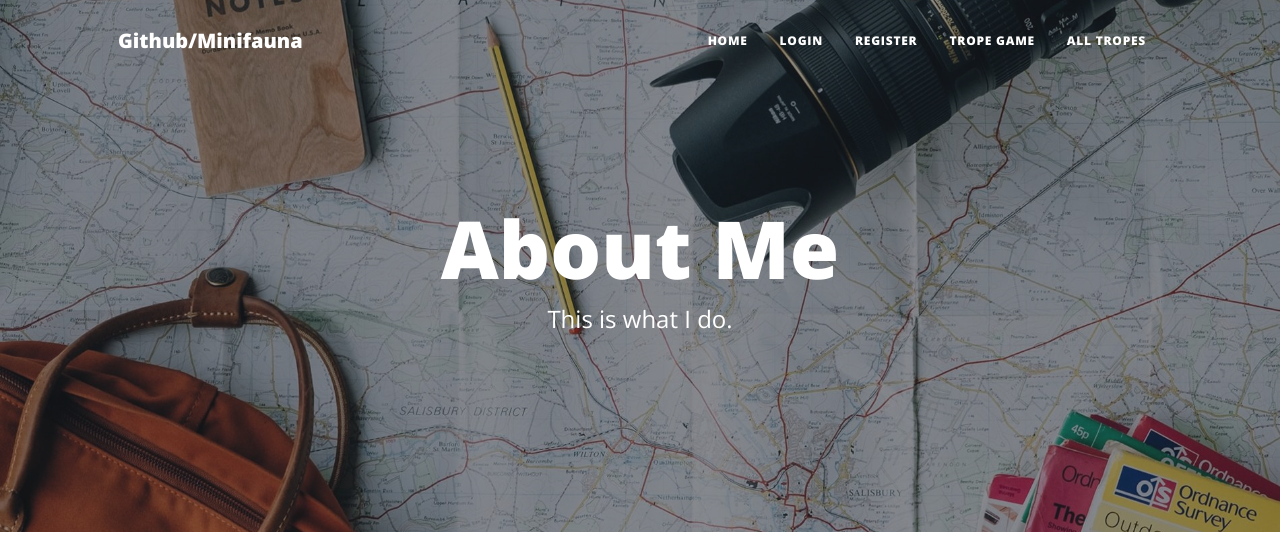
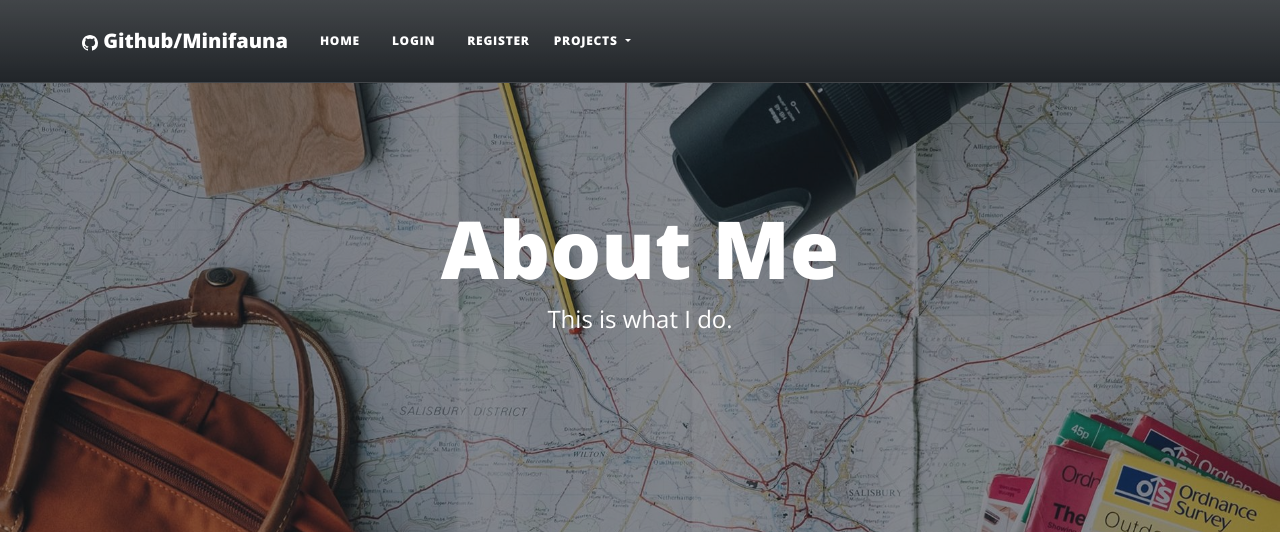
Before and after one commit to Minifauna/d71dp, a Flask app: page /about in a window 1280 px wide. Shown: the top 536 px of the page. Run offline with Flask 3, Linux system fonts and the light colour scheme; some libraries are stand-ins or nearby versions.

Commit message:
update header - prepare for future expansion of project pages with dropdowns/ends, add bones of morse code translator for later

```diff
--- a/main.py
+++ b/main.py
@@ -14,6 +14,7 @@ import os
 from dotenv import load_dotenv, dotenv_values
 import pandas as pd
 import re
+from projects import translation
 
 load_dotenv()
 
@@ -282,4 +283,4 @@ def contact():
 
 
 if __name__ == "__main__":
-    app.run(debug=False)
+    app.run(debug=True)
--- a/templates/header.html
+++ b/templates/header.html
@@ -1,113 +1,102 @@
 <!DOCTYPE html>
 <html lang="en">
+
 <head>
   <meta charset="utf-8" />
-    <meta
-      name="viewport"
-      content="width=device-width, initial-scale=1, shrink-to-fit=no"
-    />
+  <meta name="viewport" content="width=device-width, initial-scale=1, shrink-to-fit=no" />
   <meta name="description" content="" />
   <meta name="author" content="" />
   <title>AlcesAlces</title>
   {% block styles %}
   <!-- Load Bootstrap-Flask CSS here -->
   {{ bootstrap.load_css() }}
-    <link
-      rel="icon"
-      type="image/x-icon"
-      href="{{ url_for('static', filename='assets/favicon.ico') }}"
-    />
+  <link rel="icon" type="image/x-icon" href="{{ url_for('static', filename='assets/favicon.ico') }}" />
   <!-- Font Awesome icons (free version)-->
-    <script
-      src="https://use.fontawesome.com/releases/v6.3.0/js/all.js"
-      crossorigin="anonymous"
-    ></script>
+  <script src="https://use.fontawesome.com/releases/v6.3.0/js/all.js" crossorigin="anonymous"></script>
   <!-- Google fonts-->
-    <link
-      href="https://fonts.googleapis.com/css?family=Lora:400,700,400italic,700italic"
-      rel="stylesheet"
-      type="text/css"
-    />
+  <link href="https://fonts.googleapis.com/css?family=Lora:400,700,400italic,700italic" rel="stylesheet"
+    type="text/css" />
   <link
     href="https://fonts.googleapis.com/css?family=Open+Sans:300italic,400italic,600italic,700italic,800italic,400,300,600,700,800"
-      rel="stylesheet"
-      type="text/css"
-    />
+    rel="stylesheet" type="text/css" />
   <!-- Core theme CSS (includes Bootstrap)-->
-    <link
-      href="{{ url_for('static', filename='css/styles.css') }}"
-      rel="stylesheet"
-    />
+  <link href="{{ url_for('static', filename='css/styles.css') }}" rel="stylesheet" />
   {% endblock %}
 </head>
+
 <body>
   <!-- Navigation-->
-    <nav class="navbar navbar-expand-lg navbar-light" id="mainNav">
-      <div class="container px-4 px-lg-5">
-        <a class="navbar-brand" href="https://github.com/Minifauna" target="_blank">Github/Minifauna</a>
-        <button
-          class="navbar-toggler"
-          type="button"
-          data-bs-toggle="collapse"
-          data-bs-target="#navbarResponsive"
-          aria-controls="navbarResponsive"
-          aria-expanded="false"
-          aria-label="Toggle navigation"
-        >
-          Menu
-          <i class="fas fa-bars"></i>
+
+  <nav class="navbar navbar-expand-lg navbar-dark bg-dark bg-gradient" id="mainNav">
+    <div class="container">
+      <a class="navbar-brand" href="https://github.com/Minifauna" target="_blank">
+        <svg xmlns="http://www.w3.org/2000/svg" width="16" height="16" fill="currentColor" class="bi bi-github"
+          viewBox="0 0 16 16">
+          <path
+            d="M8 0C3.58 0 0 3.58 0 8c0 3.54 2.29 6.53 5.47 7.59.4.07.55-.17.55-.38 0-.19-.01-.82-.01-1.49-2.01.37-2.53-.49-2.69-.94-.09-.23-.48-.94-.82-1.13-.28-.15-.68-.52-.01-.53.63-.01 1.08.58 1.23.82.72 1.21 1.87.87 2.33.66.07-.52.28-.87.51-1.07-1.78-.2-3.64-.89-3.64-3.95 0-.87.31-1.59.82-2.15-.08-.2-.36-1.02.08-2.12 0 0 .67-.21 2.2.82.64-.18 1.32-.27 2-.27s1.36.09 2 .27c1.53-1.04 2.2-.82 2.2-.82.44 1.1.16 1.92.08 2.12.51.56.82 1.27.82 2.15 0 3.07-1.87 3.75-3.65 3.95.29.25.54.73.54 1.48 0 1.07-.01 1.93-.01 2.2 0 .21.15.46.55.38A8.01 8.01 0 0 0 16 8c0-4.42-3.58-8-8-8">
+          </path>
+        </svg>
+        Github/Minifauna</a>
+      <button class="navbar-toggler" type="button" data-toggle="collapse" aria-expanded="false"
+        aria-label="Toggle navigation">
+        <span class="navbar-toggler-icon"></span>
       </button>
-        <div class="collapse navbar-collapse" id="navbarResponsive">
-          <ul class="navbar-nav ms-auto py-4 py-lg-0">
-            <li class="nav-item">
-              <a
-                class="nav-link px-lg-3 py-3 py-lg-4"
-                href="{{ url_for('get_all_posts') }}"
-                >Home</a
-              >
+
+      <div class="collapse navbar-collapse" id="navbarNavDarkDropdown">
+        <ul class="navbar-nav mr-auto">
+          <li class="nav-item active">
+            <a class="nav-link px-lg-3 py-3 py-lg-4" href="{{ url_for('get_all_posts') }}">Home</a>
           </li>
-            <!-- Only show Login/Register if user is logged out. Otherwise show "Log Out" -->
           {% if not current_user.is_authenticated: %}
           <li class="nav-item">
-              <a
-                class="nav-link px-lg-3 py-3 py-lg-4"
-                href="{{ url_for('login') }}"
-                >Login</a
-              >
+            <a class="nav-link px-lg-3 py-3 py-lg-4" href="{{ url_for('login') }}">Login</a>
           </li>
           <li class="nav-item">
-              <a
-                class="nav-link px-lg-3 py-3 py-lg-4"
-                href="{{ url_for('register') }}"
-                >Register</a
-              >
+            <a class="nav-link px-lg-3 py-3 py-lg-4" href="{{ url_for('register') }}">Register</a>
           </li>
           {% else: %}
           <li class="nav-item">
-              <a
-                class="nav-link px-lg-3 py-3 py-lg-4"
-                href="{{ url_for('logout') }}"
-                >Log Out</a
-              >
+            <a class="nav-link px-lg-3 py-3 py-lg-4" href="{{ url_for('logout') }}">Log Out</a>
           </li>
           {% endif %}
-            <li class="nav-item">
-              <a
-                class="nav-link px-lg-3 py-3 py-lg-4"
-                href="{{ url_for('horror_tropes') }}"
-                >Trope Game</a
-              >
+          <!-- parent tag is class dropdown, toggle link/button is dropdown-toggle
+          parent list/div class of contents is dropdown-menu dropdown-menu-dark
+          data-bs-auto-close set to outside for manual dropdown close to allow for submenu access via click -->
+          <!-- begin with list item class dropdown -->
+          <li class="nav-item dropdown align-self-center">
+
+            <!-- then button or a class dropdown-toggle -->
+            <a class="nav-link dropdown-toggle" href="#" role="button" id="dropdownMenuLink" data-bs-toggle="dropdown"
+              aria-expanded="false" data-bs-auto-close="outside">
+              Projects
+            </a>
+
+            <!-- then a list class dropdown-menu with dropdown-menu-dark for dark styling -->
+            <ul class="dropdown-menu dropdown-menu-dark" aria-labelledby="dropdownMenuLink">
+              <li class="nav-item dropend">
+                <a class="nav-link dropdown-toggle" href="#" id="dropdownMenuLink" data-bs-toggle="dropdown"
+                  aria-expanded="false">Horror Tropes</a>
+                <ul class="dropdown-menu dropdown-menu-dark" aria-labelledby="dropdownMenuLink">
+                  <li>
+                    <a class="nav-link dropdown-item px-lg-3 py-3 py-lg-4"
+                      href="{{ url_for('horror_tropes') }}">Game</a>
                   </li>
-            <li class="nav-item">
-              <a
-                class="nav-link px-lg-3 py-3 py-lg-4"
-                href="{{ url_for('all_tropes') }}"
-                >All Tropes</a
-              >
+                  <li>
+                    <a class="nav-link dropdown-item px-lg-3 py-3 py-lg-4" href="{{ url_for('all_tropes') }}">Full
+                      List</a>
+                  </li>
+                </ul>
+              </li>
+            </ul>
+          </li>
+        </ul>
+      </div>
+    </div>
     </li>
     </ul>
     </div>
     </div>
   </nav>
 </body>
+
 </html>
```
Also changed, not shown: projects.py (added, +18 -0 lines), static/assets/morse_code.json (added, +47 -0 lines). Lines whose indentation alone changed are shown as unchanged.
